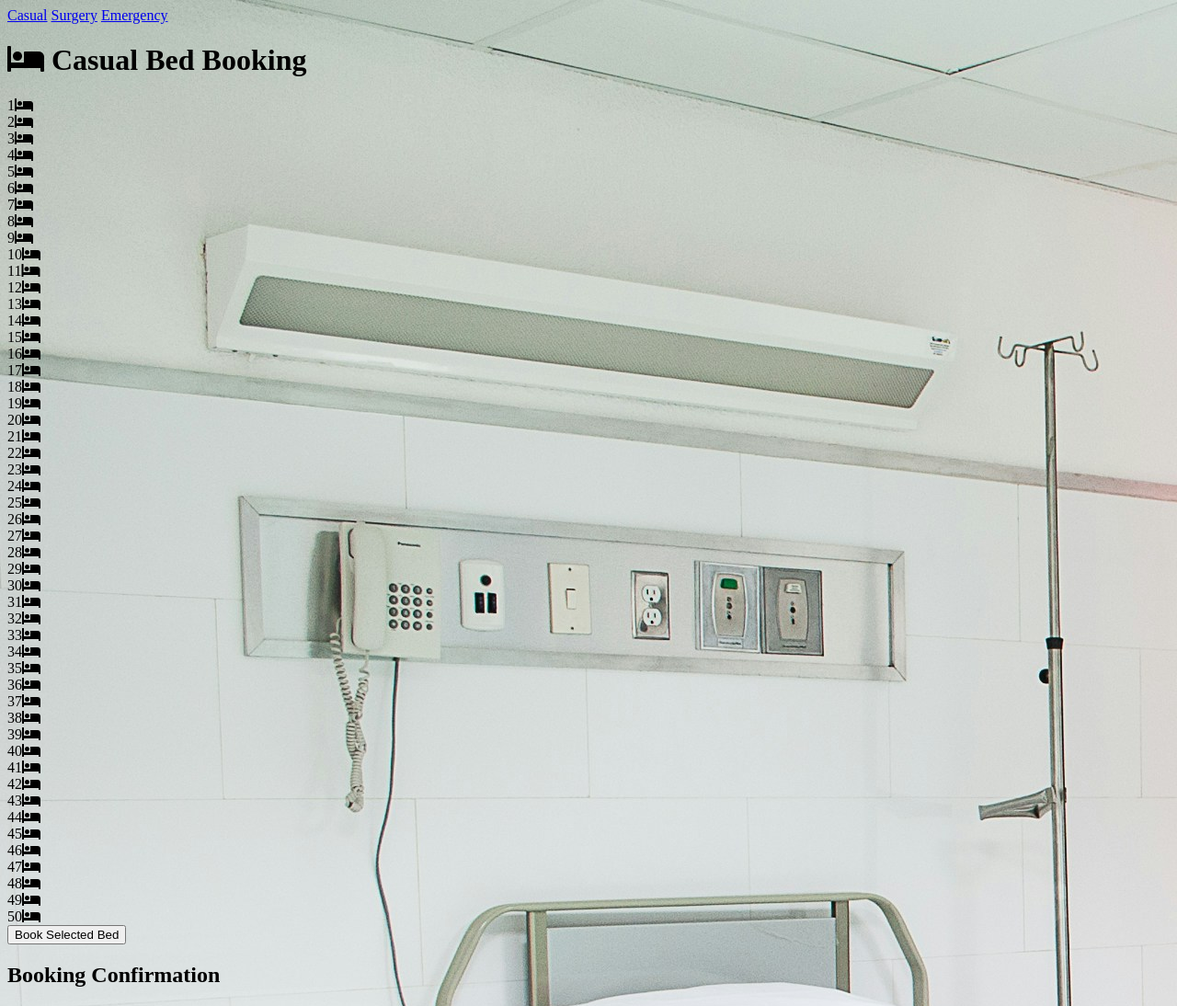
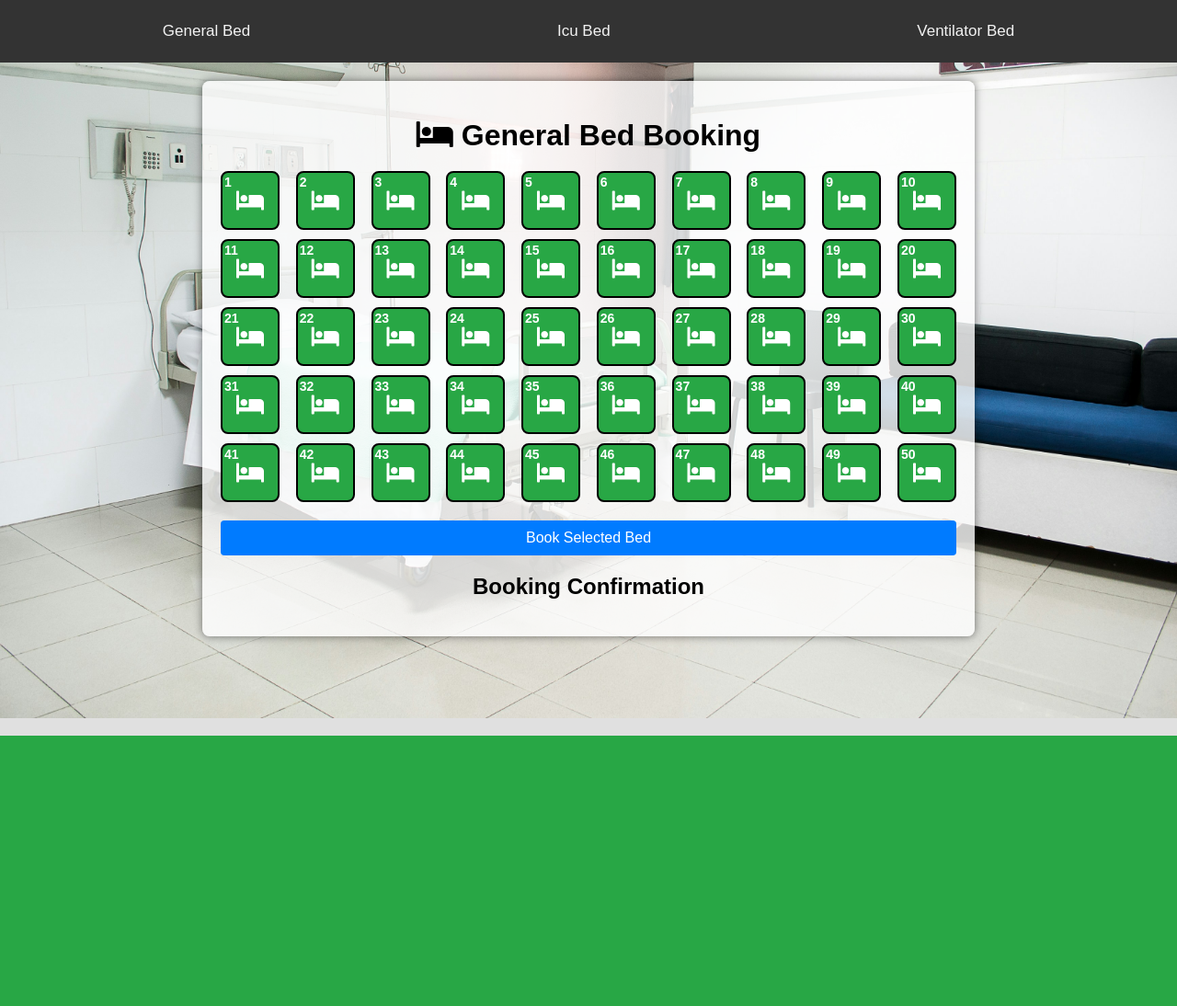
Before and after one commit to ManaS066/sih-hospital_, a Python web app: template Government of NCT of Delhi/templates/index_opd_admin.html in a window 1280 px wide. Shown: the whole page at 92% size. After the commit the page ends 800 px from the top, so only its background shows below. Run offline with Jinja, Linux system fonts and the light colour scheme; the template is opened without the code that fills it, so the values that code supplies are empty.

Commit message:
updation on html

```diff
--- a/Government of NCT of Delhi/templates/Emergency_opd_user.html
+++ b/Government of NCT of Delhi/templates/Emergency_opd_user.html
@@ -5,12 +5,12 @@
         <meta charset="UTF-8">
         <meta name="viewport" content="width=device-width, initial-scale=1.0">
         <title>OPD Bed Booking</title>
-        <link rel="stylesheet" href="../opd/static/css/styles.css">
+        <link rel="stylesheet" href="../static/css/styles_opd_user.css">
         <link rel="icon" href="#" type="image/png">
         <link rel="stylesheet" href="https://cdnjs.cloudflare.com/ajax/libs/font-awesome/6.0.0-beta3/css/all.min.css">
         <style>
             body {
-                background-image: url('../opd/static/images/Emergency.jpg');
+                background-image: url('../static/images/Emergency.jpg');
                 /* Add your background image here */
             }
         </style>
--- a/Government of NCT of Delhi/templates/index_opd_admin.html
+++ b/Government of NCT of Delhi/templates/index_opd_admin.html
@@ -5,25 +5,25 @@
         <meta charset="UTF-8">
         <meta name="viewport" content="width=device-width, initial-scale=1.0">
         <title>OPD Bed Booking</title>
-        <link rel="stylesheet" href="../opd/static/css/styles.css">
+        <link rel="stylesheet" href="../static/css/styles_opd_user.css">
         <link rel="icon" href="bed-icon.png" type="image/png">
         <link rel="stylesheet" href="https://cdnjs.cloudflare.com/ajax/libs/font-awesome/6.0.0-beta3/css/all.min.css">
         <style>
             body {
-                background-image: url('../opd/static/images/Casual.jpg');
+                background-image: url('../static/images/Casual.jpg');
             }
         </style>
     </head>
 
     <body>
         <nav class="navbar">
-            <a href="#" class="nav-link">Casual</a>
-            <a href="Surgery.html" class="nav-link">Surgery</a>
-            <a href="Emergency.html" class="nav-link">Emergency</a>
+            <a href="#" class="nav-link">General Bed</a>
+            <a href="Surgery.html" class="nav-link">Icu Bed</a>
+            <a href="Emergency.html" class="nav-link">Ventilator Bed</a>
         </nav>
 
         <div class="container">
-            <h1><i class="fa-solid fa-bed"></i> Casual Bed Booking</h1>
+            <h1><i class="fa-solid fa-bed"></i> General Bed Booking</h1>
             <div class="bed-selection">
                 <!-- Loop for 50 beds with bed numbers -->
                 <div class="row">
@@ -94,7 +94,7 @@
                 <p id="confirmation-message"></p>
             </div>
         </div>
-        <script src="../opd/static/js/script.js"></script>
+        <script src="../static/js/script_opd_user.js"></script>
     </body>
 
 </html>
--- a/Government of NCT of Delhi/templates/success_admin.html
+++ b/Government of NCT of Delhi/templates/success_admin.html
@@ -5,7 +5,7 @@
         <meta charset="UTF-8">
         <meta name="viewport" content="width=device-width, initial-scale=1.0">
         <title>Booking Successful</title>
-        <link rel="stylesheet" href="../opd/static/css/success.css">
+        <link rel="stylesheet" href="../static/css/success_admin.css">
     </head>
 
     <body>
@@ -13,7 +13,7 @@
             <h1>Booking Successful!</h1>
             <p>Your bed has been booked successfully.</p>
             <p>Bed Number: <span id="bed-number"></span></p>
-            <a href="../opd/index.html" class="back-button">Back to Home</a>
+            <a href="../templates/index_opd_admin.html" class="back-button">Back to Home</a>
         </div>
     </body>
     <script>
@@ -22,6 +22,6 @@
         const bedNumber = urlParams.get('bed');
         document.getElementById('bed-number').innerText = bedNumber || "N/A";
     </script>
-    <script src="../opd/static/js/success.js"></script>
+    <script src="../static/js/success_admin.js"></script>
 
 </html>
```
Also changed, not shown: Government of NCT of Delhi/templates/Emergency_admin.html (+6 -6 lines), Government of NCT of Delhi/templates/Surgery_admin.html (+7 -7 lines).
